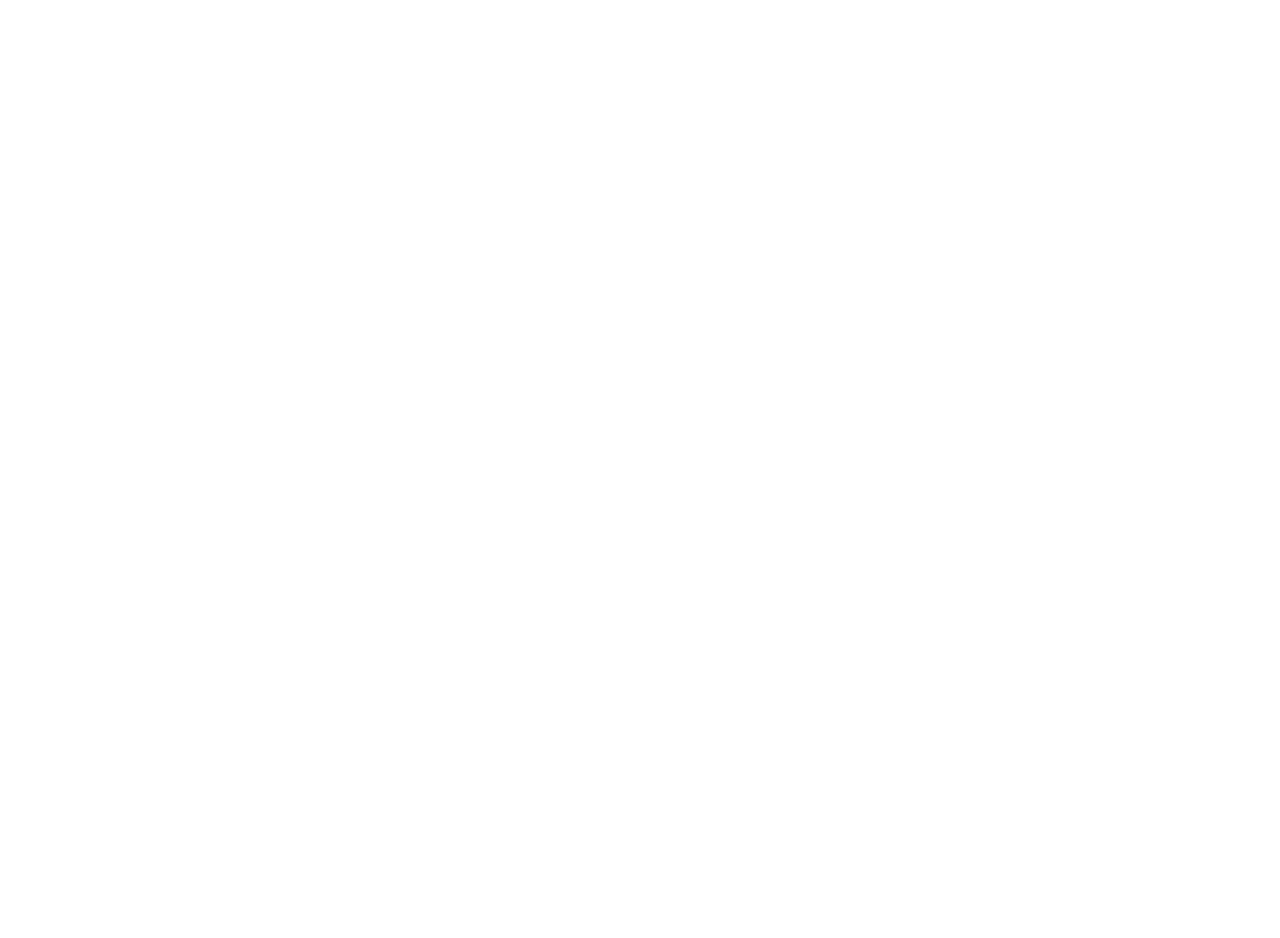
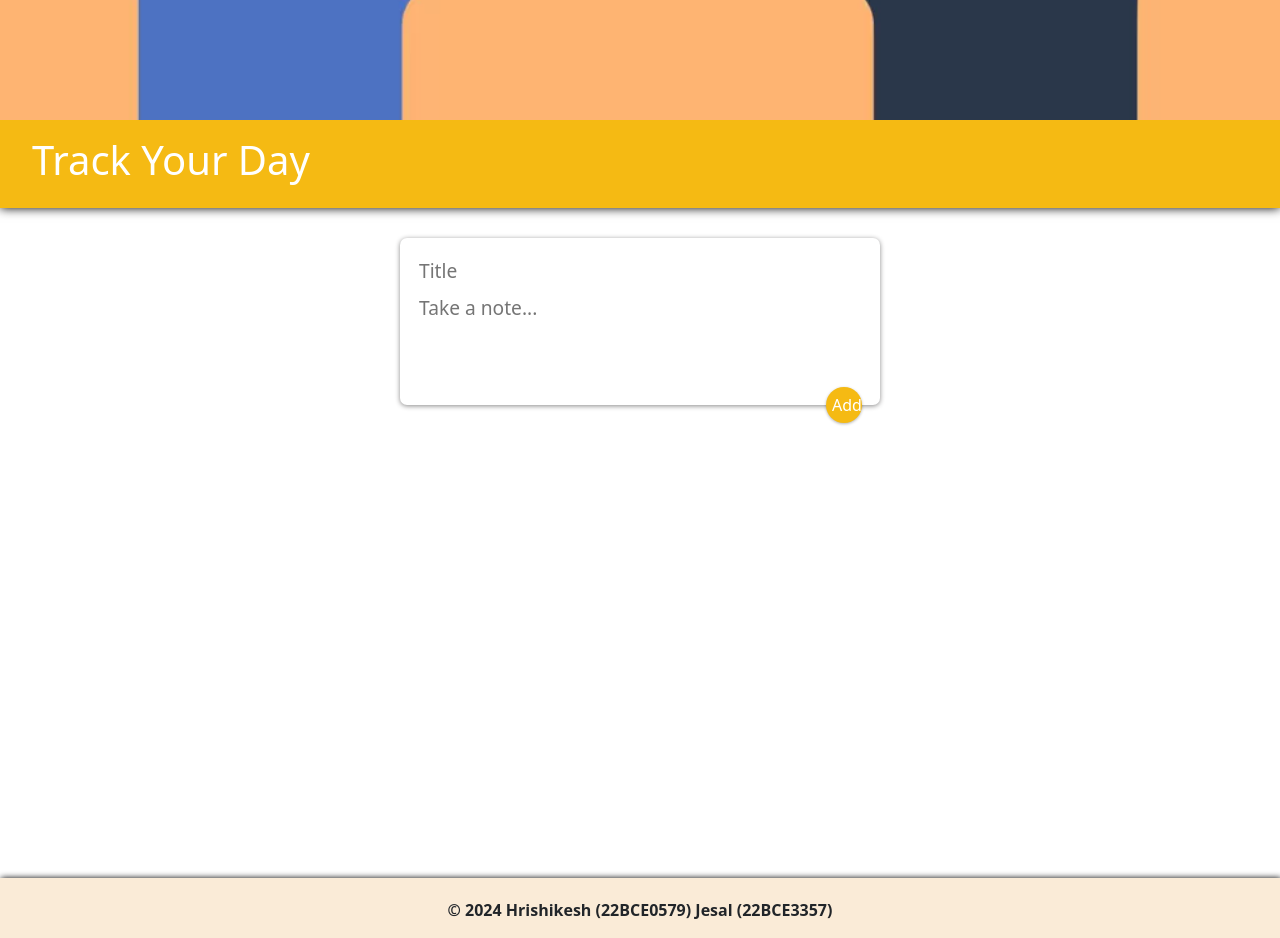
Before and after one commit to hrishikesh8904/miniproject, a React (Create React App) app: page /Tracker in a window 1280 px wide. Before the commit this address had no page. Shown: the part 680-1618 px from the top of the page. Before the commit the page ends 800 px from the top, so only its background shows below. Built offline with nearby package versions, Linux system fonts and the light colour scheme.

Commit message:
new file:   public/tracker.webp 	modified:   src/App.js 	new file:   src/components/CreateArea.jsx 	new file:   src/components/Note.jsx 	modified:   src/components/Tracker.jsx 	modified:   src/components/auth/SignIn.jsx 	modified:   src/components/auth/SignUp.jsx 	modified:   src/index.css

```diff
--- a/src/App.js
+++ b/src/App.js
@@ -2,10 +2,12 @@
 import Home from "./components/Home";
 import Articles from "./components/Articles";
 import Findhelp from "./components/Findhelp";
+import Tracker from "./components/Tracker";
 import { BrowserRouter, Routes, Route } from "react-router-dom";
 import SignIn from "./components/auth/SignIn";
 import SignUp from "./components/auth/SignUp";
 import "../node_modules/bootstrap/dist/css/bootstrap.min.css";
+
 function App() {
   return (
     <div>
@@ -14,13 +16,19 @@
           <Route
             path="/"
             element={
-              <div className="signincontainer">
-                <SignIn />
-                <SignUp />
+              <div className="bck">
+                <div className="signinpageheader">
+                  <h1>SereneSoul</h1>
+                </div>
+                <div className="signincontainer">
+                  <SignIn />
+                  <SignUp />
+                </div>
               </div>
             }
           />
           <Route path="/Home" element={<Home />} />
+          <Route path="Tracker" element={<Tracker />} />
           <Route path="/articles" element={<Articles />} />
           <Route path="/Findhelp" element={<Findhelp />} />
         </Routes>
--- /dev/null
+++ b/src/components/CreateArea.jsx
@@ -0,0 +1,47 @@
+import React, { useState } from "react";
+
+function CreateArea(props) {
+  const [note, setNote] = useState({
+    title: "",
+    content: "",
+  });
+  function handleChange(event) {
+    const { name, value } = event.target;
+    setNote((prevNote) => {
+      return {
+        ...prevNote,
+        [name]: value,
+      };
+    });
+  }
+  function submitNote(event) {
+    props.onAdd(note);
+    setNote({
+      title: "",
+      content: "",
+    });
+    event.preventDefault();
+  }
+  return (
+    <div>
+      <form>
+        <input
+          onChange={handleChange}
+          value={note.title}
+          name="title"
+          placeholder="Title"
+        />
+        <textarea
+          onChange={handleChange}
+          value={note.content}
+          name="content"
+          placeholder="Take a note..."
+          rows="3"
+        />
+        <button onClick={submitNote}>Add</button>
+      </form>
+    </div>
+  );
+}
+
+export default CreateArea;
--- /dev/null
+++ b/src/components/Note.jsx
@@ -0,0 +1,15 @@
+import React from "react";
+
+function Note(props) {
+  function handleClick() {
+    props.onDelete(props.id);
+  }
+  return (
+    <div className="note">
+      <h1>{props.title}</h1>
+      <p>{props.content}</p>
+      <button onClick={handleClick}>DELETE</button>
+    </div>
+  );
+}
+export default Note;
--- a/src/components/Tracker.jsx
+++ b/src/components/Tracker.jsx
@@ -1,3 +1,47 @@
-
-function Tracker() {}
+import React, { useState } from "react";
+import Navbarcmp from "../Navbarcmp";
+import Footer from "../Footer";
+import CreateArea from "./CreateArea";
+import Note from "./Note";
+function Tracker() {
+  const [notes, setNotes] = useState([]);
+  function addNote(newNote) {
+    setNotes((prevNotes) => {
+      return [...prevNotes, newNote];
+    });
+  }
+  function deleteNode(id) {
+    setNotes((prevNotes) => {
+      return prevNotes.filter((noteItem, index) => {
+        return index !== id;
+      });
+    });
+  }
+  return (
+    <div>
+      <Navbarcmp active="tracker"></Navbarcmp>
+      <div className="tracker-one">
+        <img src="tracker.webp" alt="" />
+      </div>
+      <div className="tracker-two">
+        <h1>Track Your Day</h1>
+      </div>
+      <div className="tracker-three">
+        <CreateArea onAdd={addNote} />
+        {notes.map((noteItem, index) => {
+          return (
+            <Note
+              key={index}
+              id={index}
+              title={noteItem.title}
+              content={noteItem.content}
+              onDelete={deleteNode}
+            />
+          );
+        })}
+      </div>
+      <Footer />
+    </div>
+  );
+}
 export default Tracker;
--- a/src/components/auth/SignIn.jsx
+++ b/src/components/auth/SignIn.jsx
@@ -22,8 +22,10 @@
   }
   return (
     <div className="card">
-      <form onSubmit={signIn}>
+      <div className="card-title">
         <h1>Log In</h1>
+      </div>
+      <form className="form" onSubmit={signIn}>
         <input
           type="email"
           placeholder="Enter your Email"
--- a/src/components/auth/SignUp.jsx
+++ b/src/components/auth/SignUp.jsx
@@ -41,8 +41,10 @@
 
   return (
     <div className="card">
-      <form onSubmit={signUp}>
+      <div className="card-title">
         <h1>Sign Up</h1>
+      </div>
+      <form className="form" onSubmit={signUp}>
         <input
           type="email"
           placeholder="Enter your Email"
--- a/src/index.css
+++ b/src/index.css
@@ -263,12 +263,25 @@
 }
 
 .signincontainer {
-  height: 100vh;
-  width: 100%;
+  height: 70vh;
+  width: 100vw;
   display: flex;
   justify-content: center;
   align-items: center;
+  flex-wrap: wrap;
   gap: 30px;
+}
+
+.signinpageheader {
+  display: flex;
+  justify-content: center;
+  align-items: center;
+}
+.signinpageheader h1 {
+  margin-top: 80px;
+  margin-bottom: 0;
+  font-size: 60px;
+  font-weight: bolder;
 }
 .card {
   border-radius: 10px;
@@ -277,4 +290,118 @@
   padding: 10px 30px;
   display: flex;
   justify-content: center;
+  margin: 10px;
 }
+.card-title {
+  text-align: center;
+  padding: 10px;
+}
+.card-title h1 {
+  font-size: 30px;
+  font-weight: bold;
+}
+.form input {
+  margin: 10px 0;
+  width: 100%;
+  background-color: #e2e2e2;
+  border: none;
+  outline: none;
+  padding: 12px 20px;
+  border-radius: 4px;
+}
+.form button {
+  background-color: #4796ff;
+  color: #ffffff;
+  font-size: 16px;
+  outline: none;
+  border-radius: 5px;
+  border: none;
+  padding: 8px 15px;
+  width: 100%;
+  margin: 10px 0;
+}
+
+.tracker-one img {
+  object-fit: cover;
+  height: 100vh;
+  width: 100%;
+}
+.tracker-two {
+  background-color: #f5ba13;
+  padding: 16px 32px;
+  box-shadow: 0 0 10px 0 black;
+  z-index: 1;
+}
+
+.tracker-two h1 {
+  color: white;
+  font-weight: 200;
+}
+.tracker-three {
+  height: 80vh;
+}
+.note {
+  background: #fff;
+  border-radius: 7px;
+  box-shadow: 0 2px 5px #ccc;
+  padding: 10px;
+  width: 240px;
+  margin: 16px;
+  float: left;
+}
+.note h1 {
+  font-size: 1.1em;
+  margin-bottom: 6px;
+}
+.note p {
+  font-size: 1.1em;
+  margin-bottom: 10px;
+  white-space: pre-wrap;
+  word-wrap: break-word;
+}
+
+.note button {
+  position: relative;
+  float: right;
+  margin-right: 10px;
+  color: #f5ba13;
+  border: none;
+  width: 36px;
+  height: 36px;
+  cursor: pointer;
+  outline: none;
+}
+
+form {
+  position: relative;
+  width: 480px;
+  margin: 30px auto 20px auto;
+  background: #fff;
+  padding: 15px;
+  border-radius: 7px;
+  box-shadow: 0 1px 5px rgb(138, 137, 137);
+}
+form input,
+form textarea {
+  width: 100%;
+  border: none;
+  padding: 4px;
+  outline: none;
+  font-size: 1.2em;
+  font-family: inherit;
+  resize: none;
+}
+form button {
+  position: absolute;
+  right: 18px;
+  bottom: -18px;
+  background: #f5ba13;
+  color: #fff;
+  border: none;
+  border-radius: 50%;
+  width: 36px;
+  height: 36px;
+  box-shadow: 0 1px 3px rgba(0, 0, 0, 0.3);
+  cursor: pointer;
+  outline: none;
+}
```
Also changed, not shown: public/tracker.webp (added).
